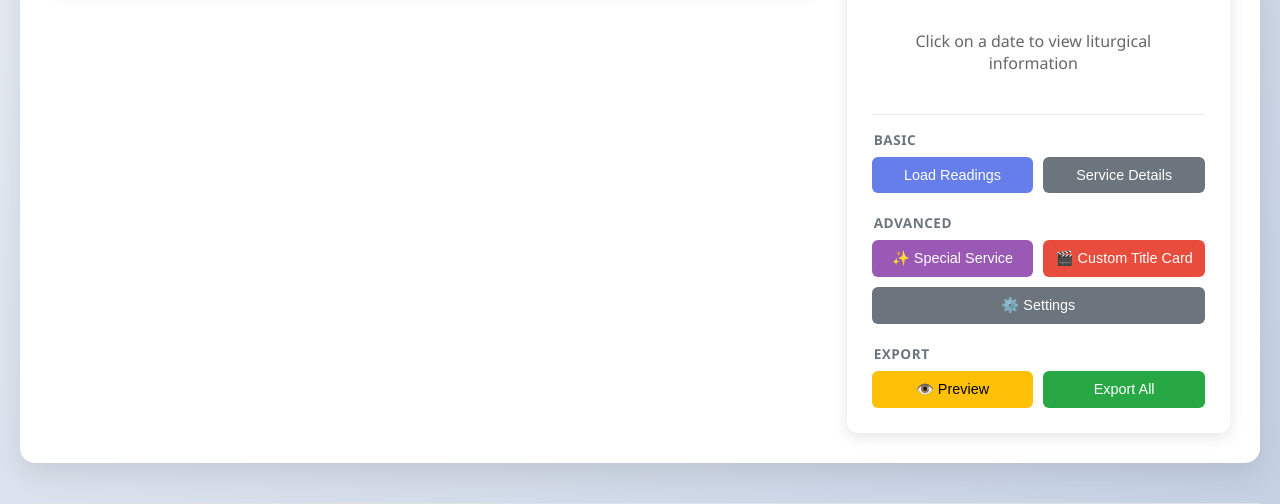
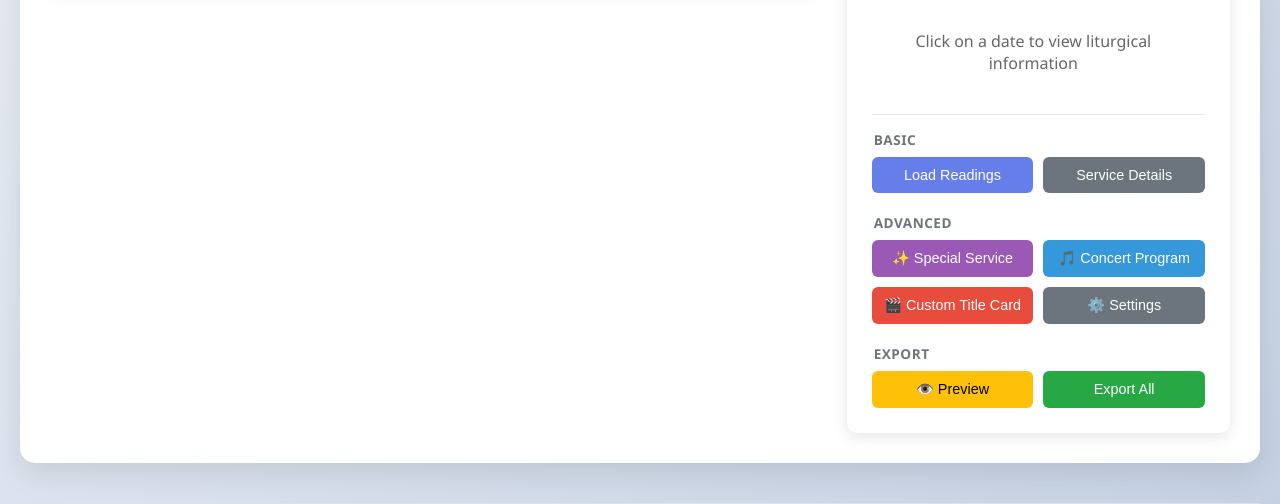
Before and after one commit to philippe-in-sf/LiturgyCreator, a Flask app: page / in a window 1280 px wide. Shown: the part 863-1367 px from the top of the page. Run offline with Flask 3, Linux system fonts and the light colour scheme.

Commit message:
Add concert program creation to the advanced options menu
Adds a new button to the calendar template's advanced section to initiate the concert program creation workflow.

Replit-Commit-Author: Agent
Replit-Commit-Session-Id: cd94583d-b1a1-420f-ba81-7e943e52c2f3
Replit-Commit-Checkpoint-Type: intermediate_checkpoint
Replit-Commit-Event-Id: f0f7990f-d3c5-4043-ab11-afc150dab0c2
Replit-Commit-Screenshot-Url: https://storage.googleapis.com/screenshot-production-us-central1/bae3cbd5-adb4-4250-bbb0-b9bebb578d55/cd94583d-b1a1-420f-ba81-7e943e52c2f3/ZJgBB2s

```diff
--- a/templates/calendar.html
+++ b/templates/calendar.html
@@ -1028,6 +1028,7 @@
                         <div class="action-section-label">Advanced</div>
                         <div class="action-buttons">
                             <button class="action-btn" onclick="showSpecialService()" style="background-color: #9b59b6; color: white;">✨ Special Service</button>
+                            <button class="action-btn" onclick="showConcertProgram()" style="background-color: #3498db; color: white;">🎵 Concert Program</button>
                             <button class="action-btn" onclick="showCustomTitleCard()" style="background-color: #e74c3c; color: white;">🎬 Custom Title Card</button>
                             <button class="action-btn btn-info" onclick="showSettings()" style="background-color: #6c757d;">⚙️ Settings</button>
                         </div>
```
